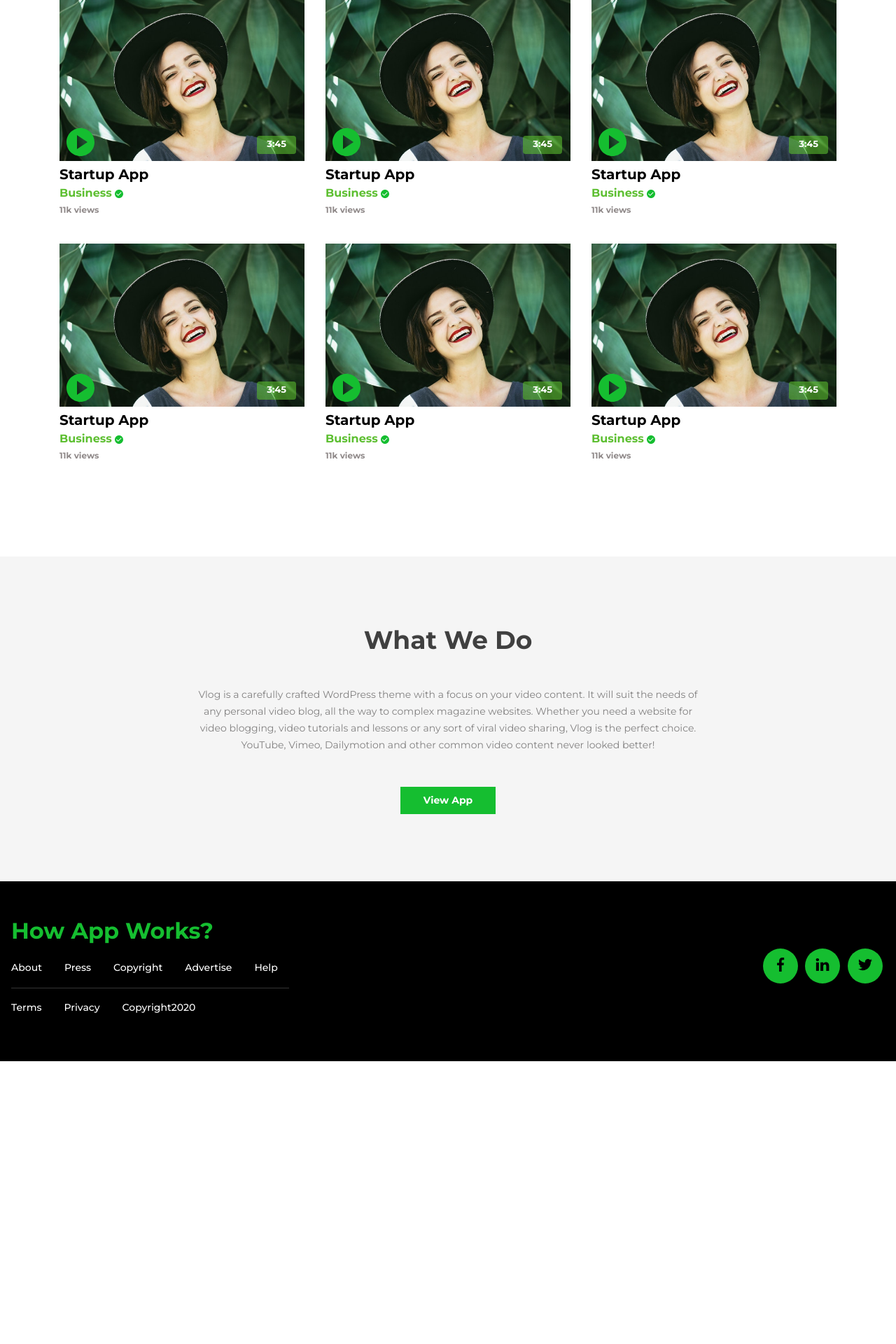
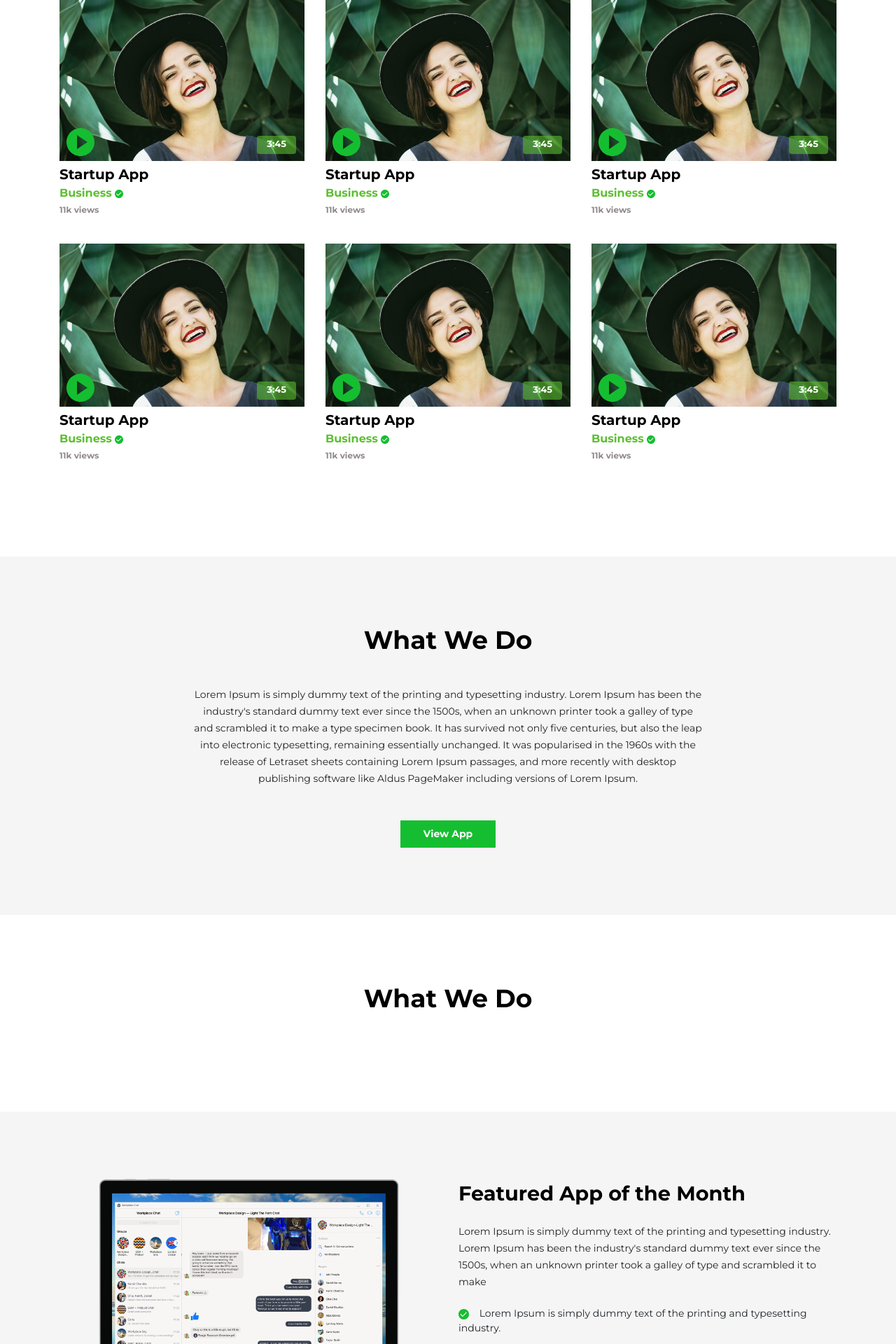
Before and after one commit to RupaliPareek/how-app-works, a PHP site: page / in a window 1280 px wide. Shown: the part 1000-2920 px from the top of the page at 70% size. Before the commit the page ends 2516 px from the top, so only its background shows below. Run offline with PHP 8.4, Linux system fonts and the light colour scheme; some libraries are stand-ins or nearby versions.

Commit message:
App of the month Section Completed

```diff
--- a/home.html
+++ b/home.html
@@ -206,13 +206,13 @@
                     </div>
                     <div>
                         <p class="mb-3rem">
-                            Vlog is a carefully crafted WordPress theme with a focus on your video content. It will suit
-                            the needs
-                            of any personal video blog, all the way to complex magazine websites. Whether you need a
-                            website for
-                            video blogging, video tutorials and lessons or any sort of viral video sharing, Vlog is the
-                            perfect
-                            choice. YouTube, Vimeo, Dailymotion and other common video content never looked better!
+                            Lorem Ipsum is simply dummy text of the printing and typesetting industry. Lorem Ipsum has
+                            been the industry's standard dummy text ever since the 1500s, when an unknown printer took a
+                            galley of type and scrambled it to make a type specimen book. It has survived not only five
+                            centuries, but also the leap into electronic typesetting, remaining essentially unchanged.
+                            It was popularised in the 1960s with the release of Letraset sheets containing Lorem Ipsum
+                            passages, and more recently with desktop publishing software like Aldus PageMaker including
+                            versions of Lorem Ipsum.
                         </p>
                         <button class="btn">View App</button>
                     </div>
@@ -221,6 +221,55 @@
         </div>
 
 
+    </section>
+    <section class="section">
+        <div class="section-header">
+            <h2>
+                What We Do
+            </h2>
+        </div>
+
+    </section>
+    <section class="month-app-section section">
+        <div class="container">
+            <div class="row">
+                <div class="col-sm-6">
+                    <div>
+                        <img src="./assets/images/app-of-the-month.png" alt="">
+                    </div>
+                </div>
+                <div class="col-sm-6">
+                    <div>
+                        <h2>
+                            Featured App of the Month
+                        </h2>
+                        <p>
+                            Lorem Ipsum is simply dummy text of the printing and typesetting industry. Lorem Ipsum has
+                            been the industry's standard dummy text ever since the 1500s, when an unknown printer took a
+                            galley of type and scrambled it to make
+                        </p>
+
+                        <ul>
+                            <li>
+                                <span>
+                                    <img src="./assets/images/tick.svg" width="15px" alt="">
+                                </span> &nbsp;&nbsp;
+                                Lorem Ipsum is simply dummy text of the printing
+                                and typesetting industry.
+                            </li>
+                            <li>
+                                <span>
+                                    <img src="./assets/images/tick.svg" width="15px" alt="">
+                                </span> &nbsp;&nbsp;
+                                Lorem Ipsum is simply dummy text of the printing
+                                and typesetting industry.
+                            </li>
+
+                        </ul>
+                    </div>
+                </div>
+            </div>
+        </div>
     </section>
     <footer>
         <div class="logo">
--- a/main.css
+++ b/main.css
@@ -161,12 +161,12 @@ h3,
 h4,
 h5,
 h6 {
-  color: #404040;
+  color: #000000;
   font-weight: 700;
 }
 
 p {
-  color: #828181;
+  color: #222222;
   font-size: 14px;
   line-height: 24px;
 }
@@ -322,6 +322,22 @@ p {
 }
 
 /*-- About Section  Ends --*/
+/*-- Month App Section Starts --*/
+.month-app-section {
+  background-color: #F5F5F5;
+}
+.month-app-section h2 {
+  font-size: 1.8rem;
+  margin-bottom: 20px;
+}
+.month-app-section ul {
+  margin-top: 15px;
+}
+.month-app-section ul li {
+  font-size: 14px;
+  padding: 8px 0;
+}
+
 /*-- Footer Starts --*/
 footer {
   background: #000000;
@@ -371,7 +387,7 @@ footer .footer-social ul a {
   -moz-transition: all 0.3s ease-in-out;
 }
 footer .footer-social ul a:hover {
-  background-color: #928f8f;
+  background-color: #FFFFFF;
 }
 footer .footer-social ul li {
   display: inline-block;
--- a/main.scss
+++ b/main.scss
@@ -1,5 +1,7 @@
 $white-color:#FFFFFF;
 $brand-color:#15BE30;
+$black-color:#000000;
+$pera-color:#222222;
 
 
 html {
@@ -166,12 +168,12 @@ h3,
 h4,
 h5,
 h6 {
-    color: #404040;
+    color: $black-color;
     font-weight: 700;
 }
 
 p {
-    color: #828181;
+    color: $pera-color;
     font-size: 14px;
     line-height: 24px;
 }
@@ -360,9 +362,29 @@ p {
 
 /*-- About Section  Ends --*/
 
+/*-- Month App Section Starts --*/
+
+.month-app-section {
+    background-color: #F5F5F5;
+
+    h2 {
+        font-size: 1.8rem;
+        margin-bottom: 20px;
+    }
+
+    ul {
+        margin-top: 15px;
+
+        li {
+            font-size: 14px;
+            padding: 8px 0;
+        }
+    }
+}
+
 /*-- Footer Starts --*/
 footer {
-    background: #000000;
+    background: $black-color;
     padding: 3rem 1rem;
 
     .logo {
@@ -428,7 +450,7 @@ footer {
         }
 
         ul a:hover {
-            background-color: #928f8f;
+            background-color: $white-color;
         }
 
         ul li {
@@ -457,7 +479,7 @@ footer {
     z-index: 9999;
 
     .search-box {
-        background-color: #FFFFFF;
+        background-color: $white-color;
         height: 9vh;
         z-index: 9999;
         margin-top: 0;
```
Also changed, not shown: assets/images/app-of-the-month.png (added), 1 other file.
